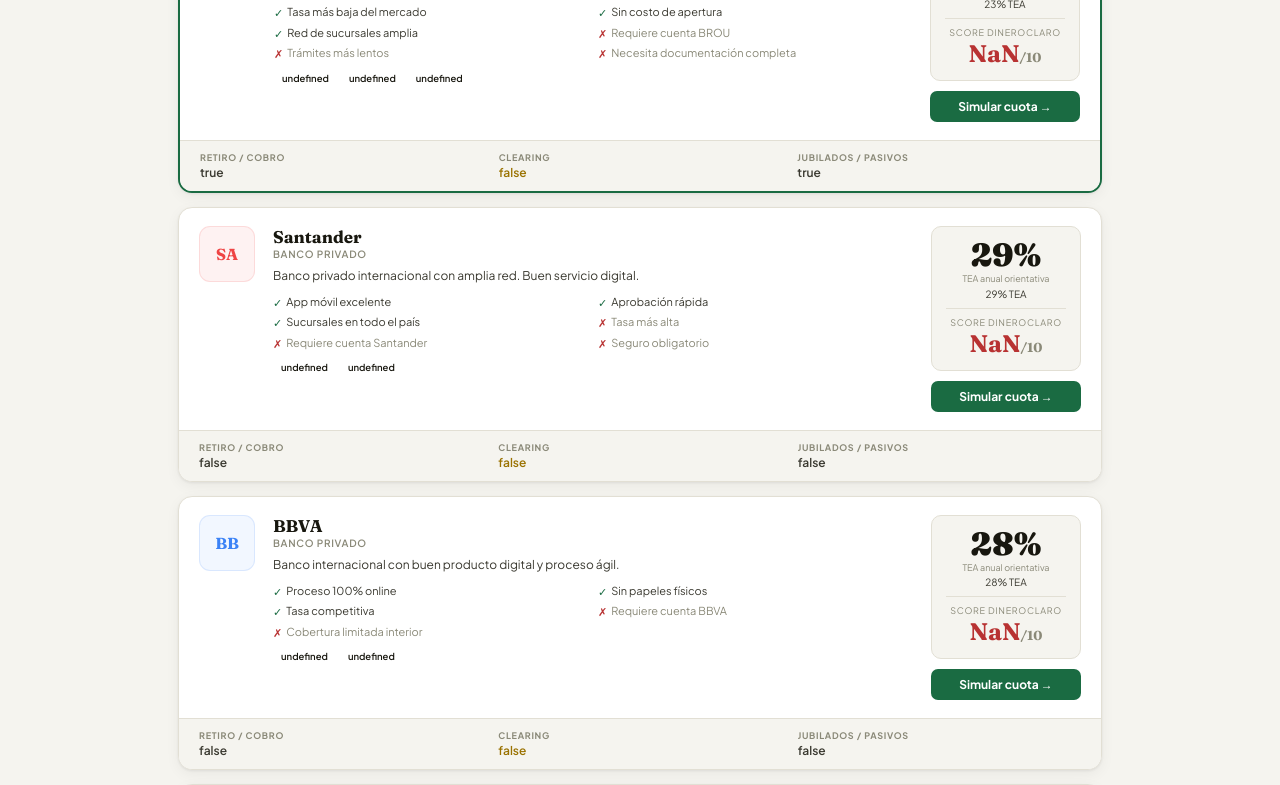
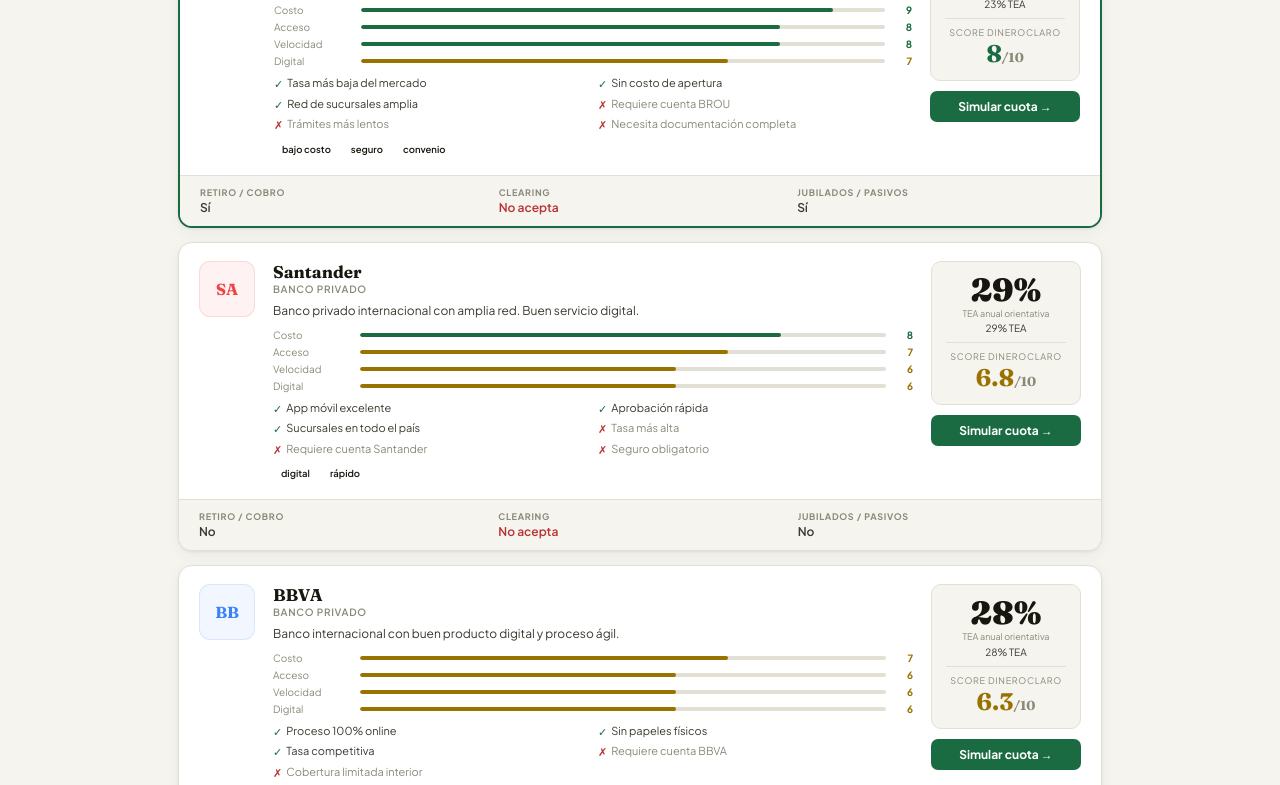
Before and after one commit to APCPROJECTS/dineroclaro, a plain HTML site: page index.html in a window 1280 px wide. Shown: the part 730-1515 px from the top of the page. Drawn offline with Linux system fonts and the light colour scheme.

Commit message:
fix: normalize data format for scores, tags, and boolean fields

```diff
--- a/index.html
+++ b/index.html
@@ -267,6 +267,27 @@
   .then(r => r.json())
   .then(json => {
     data = json;
+    // Normalize data format for rendering
+    Object.keys(data).forEach(cat => {
+      if (!Array.isArray(data[cat])) return;
+      data[cat] = data[cat].map(d => {
+        // Score: convert number to object
+        if (typeof d.score === 'number') {
+          const s = d.score / 10;
+          d.score = {costo: Math.min(10, Math.round(s)), acceso: Math.min(10, Math.round(s * 0.9)), velocidad: Math.min(10, Math.round(s * 0.85)), digital: Math.min(10, Math.round(s * 0.8))};
+        }
+        // Tags: convert strings to objects
+        if (d.tags && d.tags.length && typeof d.tags[0] === 'string') {
+          const colors = ['green','blue','neutral','orange'];
+          d.tags = d.tags.map((t, i) => ({t: t, c: colors[i % colors.length]}));
+        }
+        // Retiro/Clearing/Jubilados: convert booleans to strings
+        if (typeof d.retiro === 'boolean') d.retiro = d.retiro ? 'Sí' : 'No';
+        if (typeof d.clearing === 'boolean') d.clearing = d.clearing ? 'Sí acepta' : 'No acepta';
+        if (typeof d.jubilados === 'boolean') d.jubilados = d.jubilados ? 'Sí' : 'No';
+        return d;
+      });
+    });
     // Actualizar fecha en nav
     if(json.ultima_actualizacion){
       document.querySelector('.nav-update').textContent = json.ultima_actualizacion;
```
